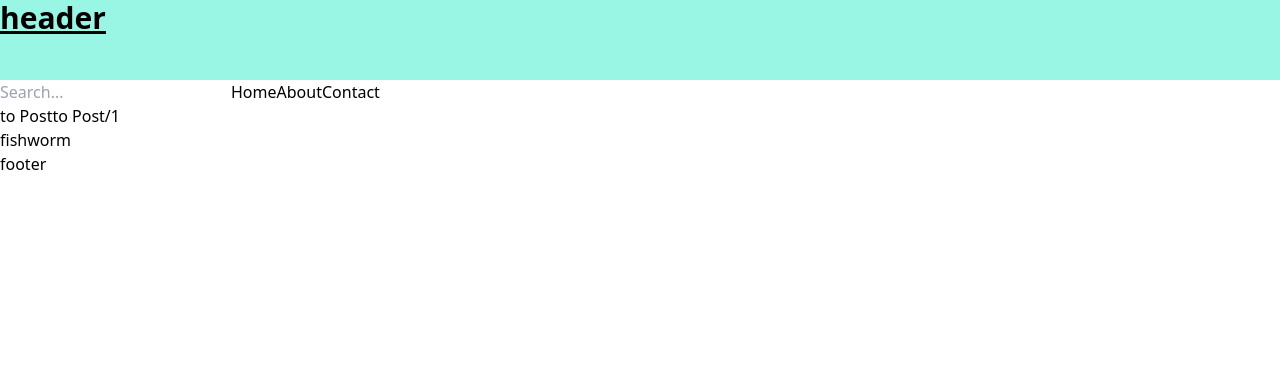
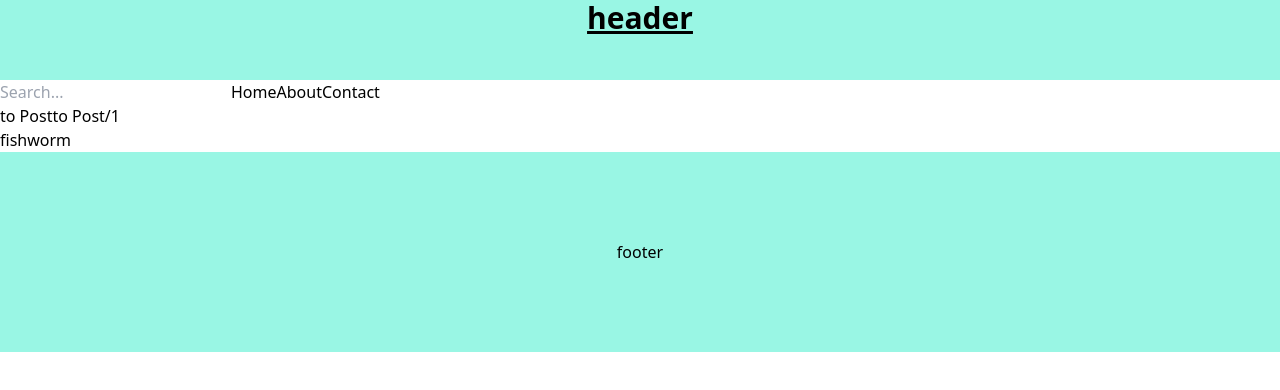
Before and after one commit to fishworm96/next-demo1, a Next.js app: page / in a window 1280 px wide. Shown: the top 390 px of the page. Built offline with nearby package versions, Linux system fonts and the light colour scheme.

Commit message:
feat: 在tailwind中使用原生css

```diff
--- a/components/footer.tsx
+++ b/components/footer.tsx
@@ -1,5 +1,5 @@
 const Footer = () => {
-  return <div>footer</div>
+  return <div className="footer">footer</div>
 }
 
 export default Footer
--- a/src/styles/globals.css
+++ b/src/styles/globals.css
@@ -1,10 +1,22 @@
 @tailwind base;
 
 @tailwind components;
+
 @layer components {
   .header {
-    @apply w-screen h-20 bg-teal-200 text-3xl font-bold underline
+    @apply flex justify-center align-middle w-screen h-20 bg-teal-200 text-3xl font-bold underline
   }
 }
 
 @tailwind utilities;
+
+@layer utilities {
+  .footer {
+    display: flex;
+    width: 100vw;
+    height: 200px;
+    justify-content: center;
+    align-items: center;
+    background-color: rgb(153 246 228);
+  }
+}
```
